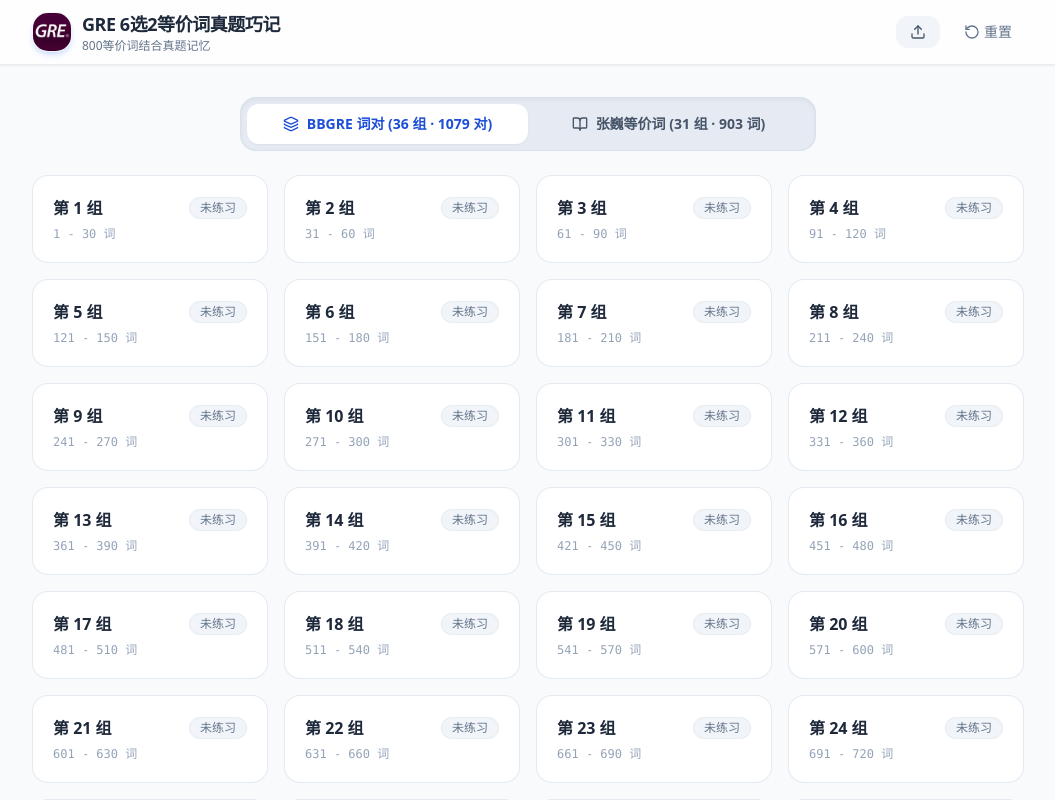
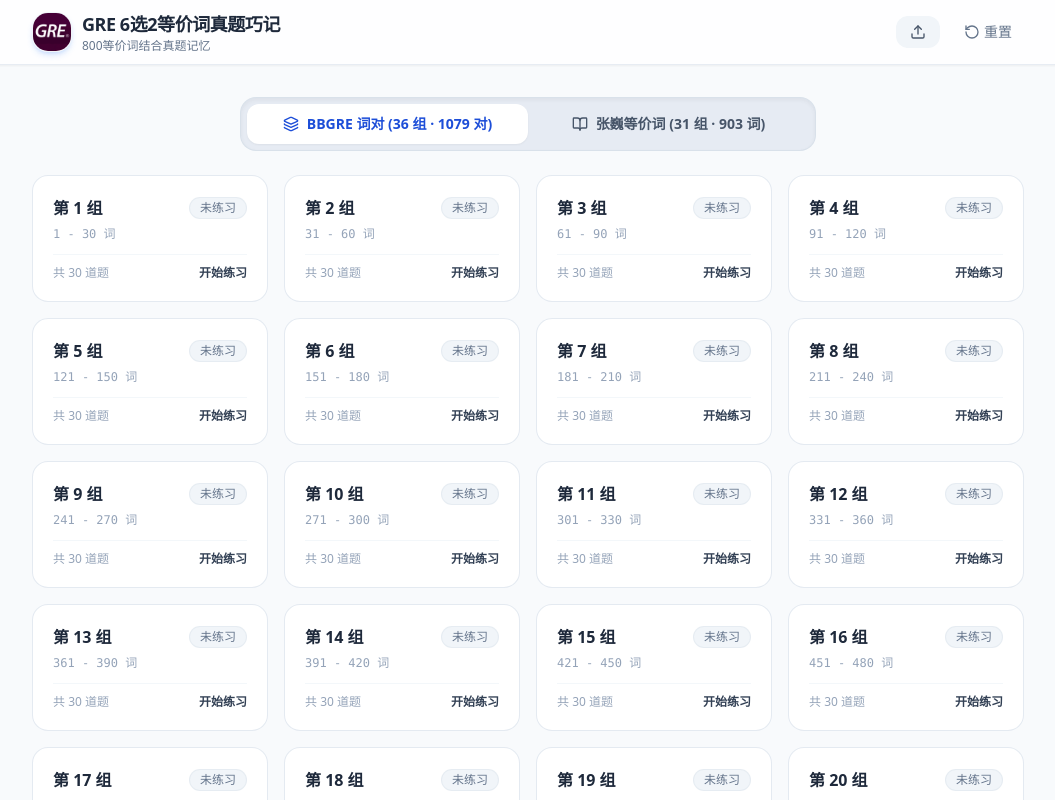
Before and after one commit to pickmiu/gre-select-two, a React (Vite) app: page / in a window 1280 px wide. Shown: the top 800 px of the page, without its empty margins (112-1167 px from the left). Built offline with nearby package versions, Linux system fonts and the light colour scheme.

Commit message:
style: restore action text without triangle icon in group card

```diff
--- a/src/components/GroupList/GroupCard.tsx
+++ b/src/components/GroupList/GroupCard.tsx
@@ -20,7 +20,7 @@
   return (
     <div
       onClick={() => onSelect(group)}
-      className={`group relative rounded-2xl p-4 sm:p-5 border transition-all duration-200 cursor-pointer select-none ${
+      className={`group relative rounded-2xl p-4 sm:p-5 border transition-all duration-200 cursor-pointer select-none flex flex-col justify-between ${
         isCompleted
           ? 'bg-emerald-50/40 border-emerald-200 hover:border-emerald-300 hover:shadow-md'
           : isInProgress
@@ -28,6 +28,7 @@
           : 'bg-white border-slate-200/90 hover:border-slate-300 hover:shadow-sm'
       }`}
     >
+      <div>
         {/* Top: Group Title & Status Badge */}
         <div className="flex items-center justify-between gap-2 mb-1.5">
           <h3 className="font-bold text-slate-800 text-base group-hover:text-blue-600 transition-colors">
@@ -57,11 +58,11 @@
         </div>
 
         {/* Range label */}
-      <p className="text-xs text-slate-400 font-mono">{group.rangeLabel}</p>
+        <p className="text-xs text-slate-400 font-mono mb-3">{group.rangeLabel}</p>
 
         {/* In-progress mini bar */}
         {isInProgress && (
-        <div className="space-y-1 pt-2.5">
+          <div className="space-y-1 mb-2">
             <div className="flex justify-between text-[11px] font-medium text-blue-700">
               <span>已作答 {currentIndex} / {total} 题</span>
               <span>{Math.round((currentIndex / total) * 100)}%</span>
@@ -77,11 +78,30 @@
 
         {/* Completed accuracy badge */}
         {isCompleted && lastAccuracy !== undefined && (
-        <div className="flex items-center space-x-1.5 text-xs text-emerald-900 font-medium bg-emerald-100/70 rounded-xl px-2.5 py-1.5 border border-emerald-200/80 mt-2.5">
+          <div className="flex items-center space-x-1.5 text-xs text-emerald-900 font-medium bg-emerald-100/70 rounded-xl px-2.5 py-1.5 border border-emerald-200/80 mb-2">
             <Award className="w-4 h-4 text-emerald-600 shrink-0" />
             <span>最近正确率: <strong className="font-extrabold text-emerald-700 font-mono text-sm">{lastAccuracy}%</strong></span>
           </div>
         )}
       </div>
+
+      {/* Bottom Action Row (pure text without triangle icon) */}
+      <div className="pt-2.5 border-t border-slate-100/80 flex items-center justify-between text-xs font-medium">
+        <span className="text-slate-400 group-hover:text-slate-600 transition-colors">
+          共 {total} 道题
+        </span>
+        <span
+          className={`font-bold transition-colors ${
+            isCompleted
+              ? 'text-emerald-700 group-hover:text-emerald-800'
+              : isInProgress
+              ? 'text-blue-700 group-hover:text-blue-800'
+              : 'text-slate-700 group-hover:text-blue-600'
+          }`}
+        >
+          {isCompleted ? '重新挑战' : isInProgress ? '继续练习' : '开始练习'}
+        </span>
+      </div>
+    </div>
   );
 };
```
Lines whose indentation alone changed are shown as unchanged.
